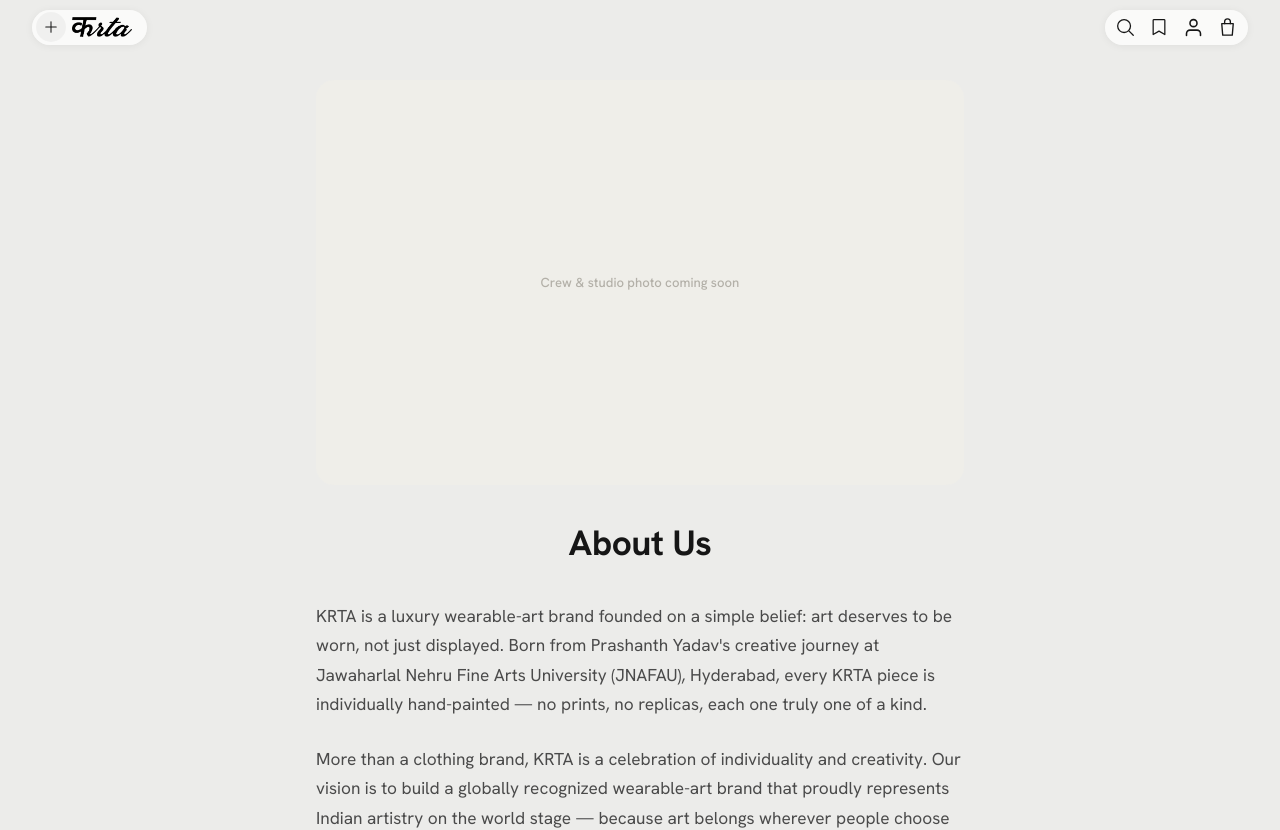
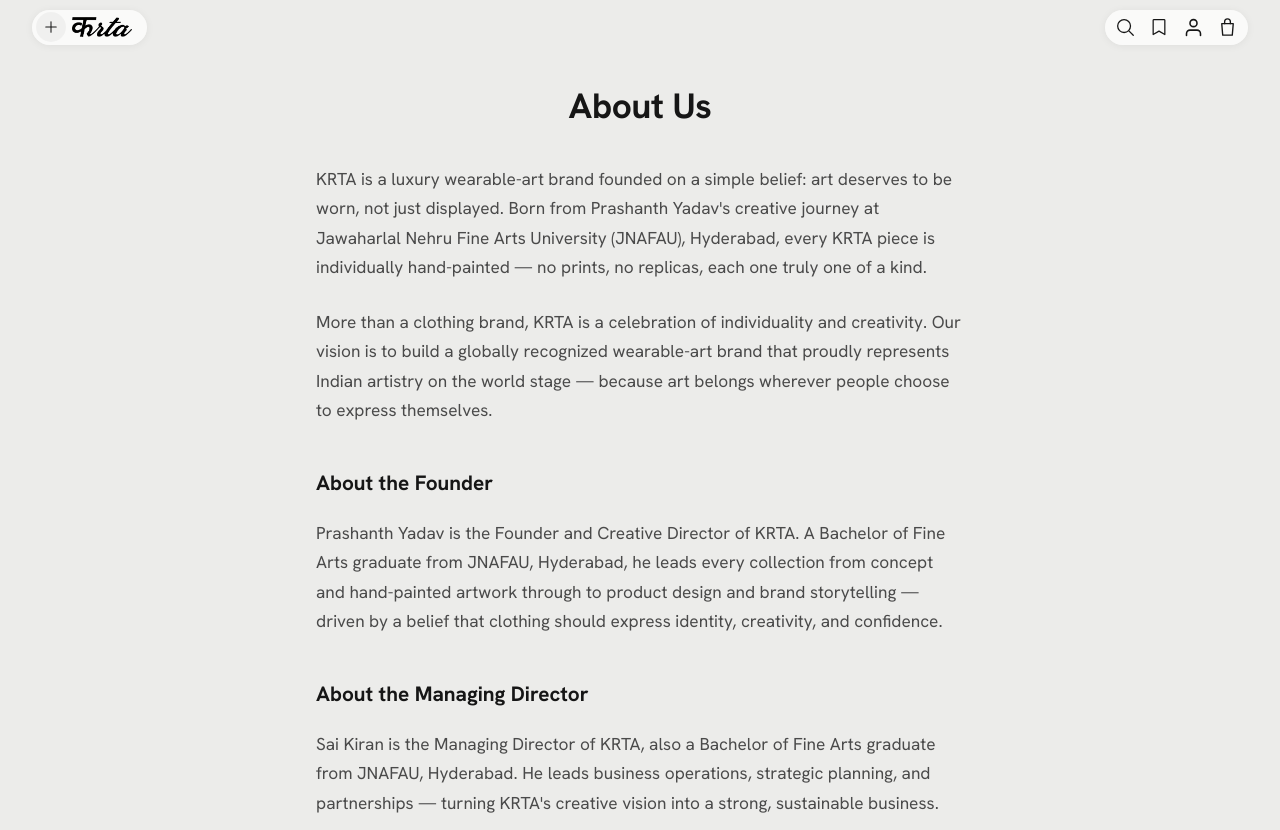
Before and after one commit to 3v8lmortyl-max/Karta-Website, a Next.js app: page /about in a window 1280 px wide. Shown: the top 830 px of the page. Built offline with nearby package versions, Linux system fonts and the light colour scheme; no server answers.

Commit message:
Remove hero photo placeholder from About/Our Story page

```diff
--- a/app/globals.css
+++ b/app/globals.css
@@ -440,9 +440,6 @@
 
 /* ─────────── About / Our Story page ─────────── */
 .about-page { padding: 1.6rem 1rem 4rem; max-width: 680px; margin-left: auto; margin-right: auto; }
-.about-hero-photo { width: 100%; aspect-ratio: 16/10; border-radius: 18px; overflow: hidden; background-size: cover; background-position: center;
-  display: flex; align-items: center; justify-content: center; background-color: #efeee9; margin-bottom: 2rem; }
-.about-hero-photo span { font-size: 0.82rem; color: #b3b0a8; font-weight: 500; }
 .about-title { font-size: clamp(1.6rem, 6vw, 2.2rem); font-weight: 700; text-align: center; letter-spacing: -0.01em; margin-bottom: 2rem; }
 .about-prose { display: flex; flex-direction: column; gap: 1.6rem; }
 .about-prose p { font-size: 1.08rem; line-height: 1.7; color: #4a4a4a; }
--- a/components/AboutContent.js
+++ b/components/AboutContent.js
@@ -1,10 +1,6 @@
 export default function AboutContent() {
   return (
     <div className="about-page container">
-      <div className="about-hero-photo">
-        <span>Crew &amp; studio photo coming soon</span>
-      </div>
-
       <h1 className="about-title">About Us</h1>
 
       <div className="about-prose">
```
